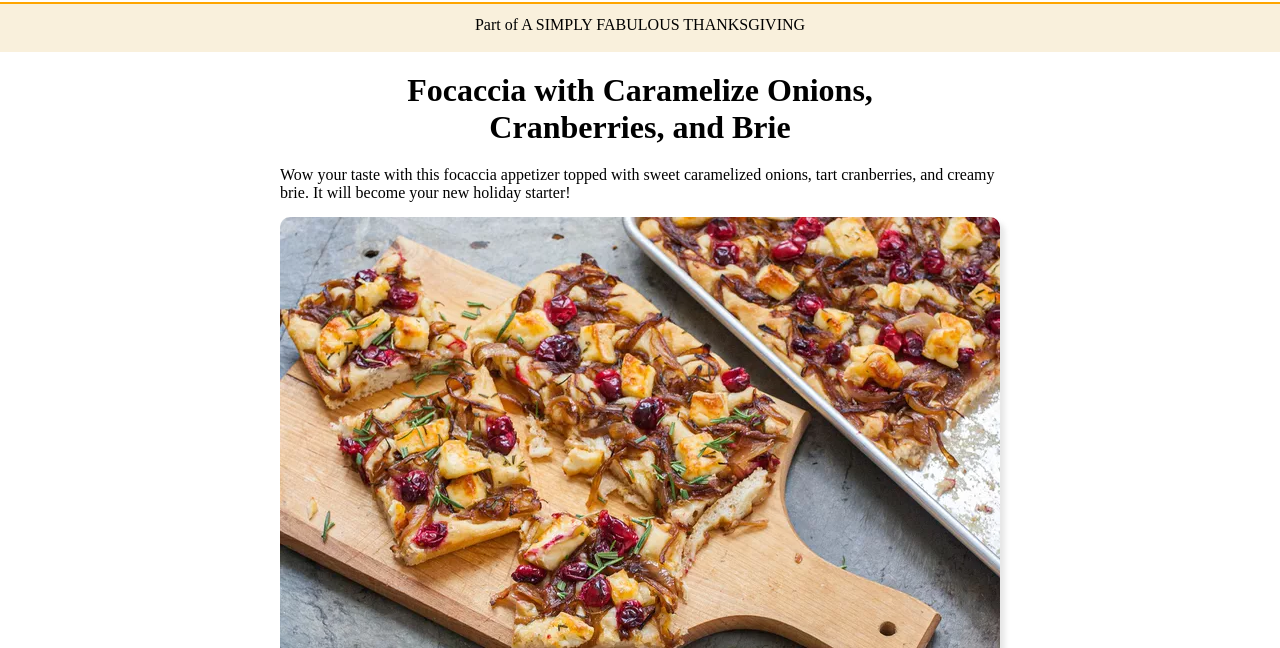
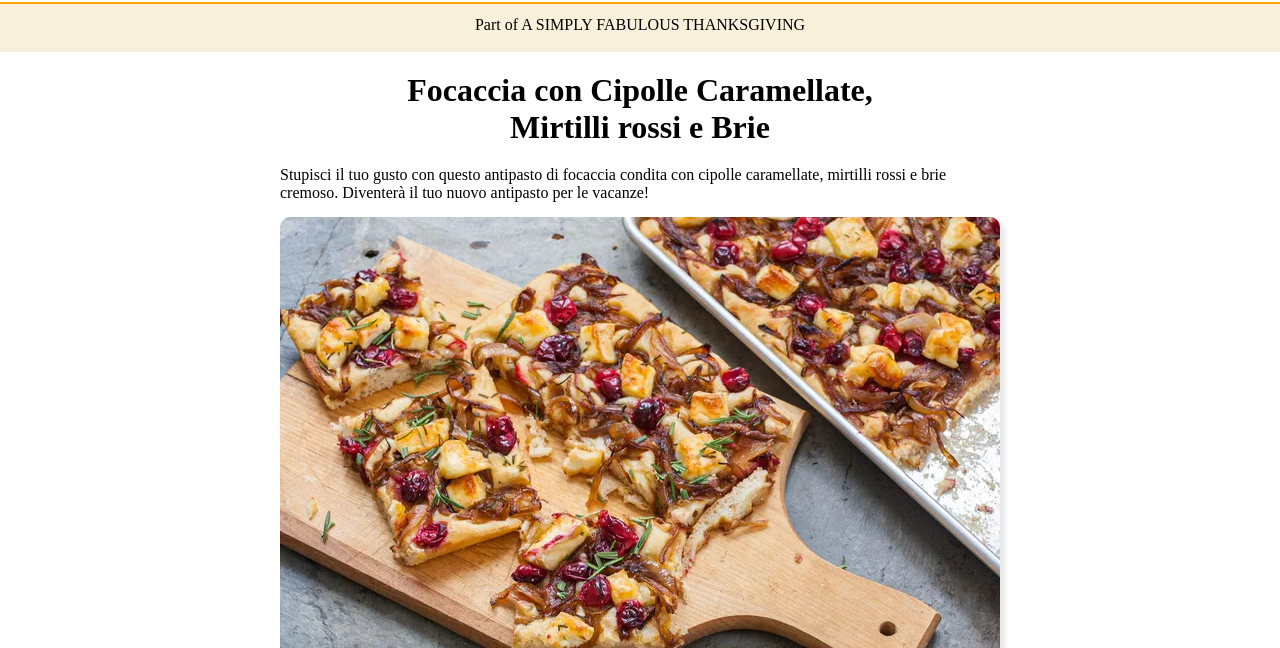
Before and after one commit to ANDREETV/CSS-INTRO, a plain HTML site: page index.html in a window 1280 px wide. Shown: the part 152-800 px from the top of the page. Drawn offline with Linux system fonts and the light colour scheme.

Commit message:
prima modifica traduzione

```diff
--- a/index.html
+++ b/index.html
@@ -24,8 +24,8 @@
     <div class="contenitore">
 
         <!--TITOLO E DESCRIZIONE -->
-        <h1>Focaccia with Caramelize Onions, <br> Cranberries, and Brie</h1>
-        <p class="text-2">Wow your taste with this focaccia appetizer topped with sweet caramelized onions, tart cranberries, and creamy brie. It will become your new holiday starter!</p>
+        <h1>Focaccia con Cipolle Caramellate,<br>Mirtilli rossi e Brie</h1>
+        <p class="text-2">Stupisci il tuo gusto con questo antipasto di focaccia condita con cipolle caramellate, mirtilli rossi e brie cremoso. Diventerà il tuo nuovo antipasto per le vacanze!</p>
 
         <!--FOTO FOCACCIA E DESCRIZIONE-->
         <img id="focaccia" src="img/focaccia.png" alt="">
```
